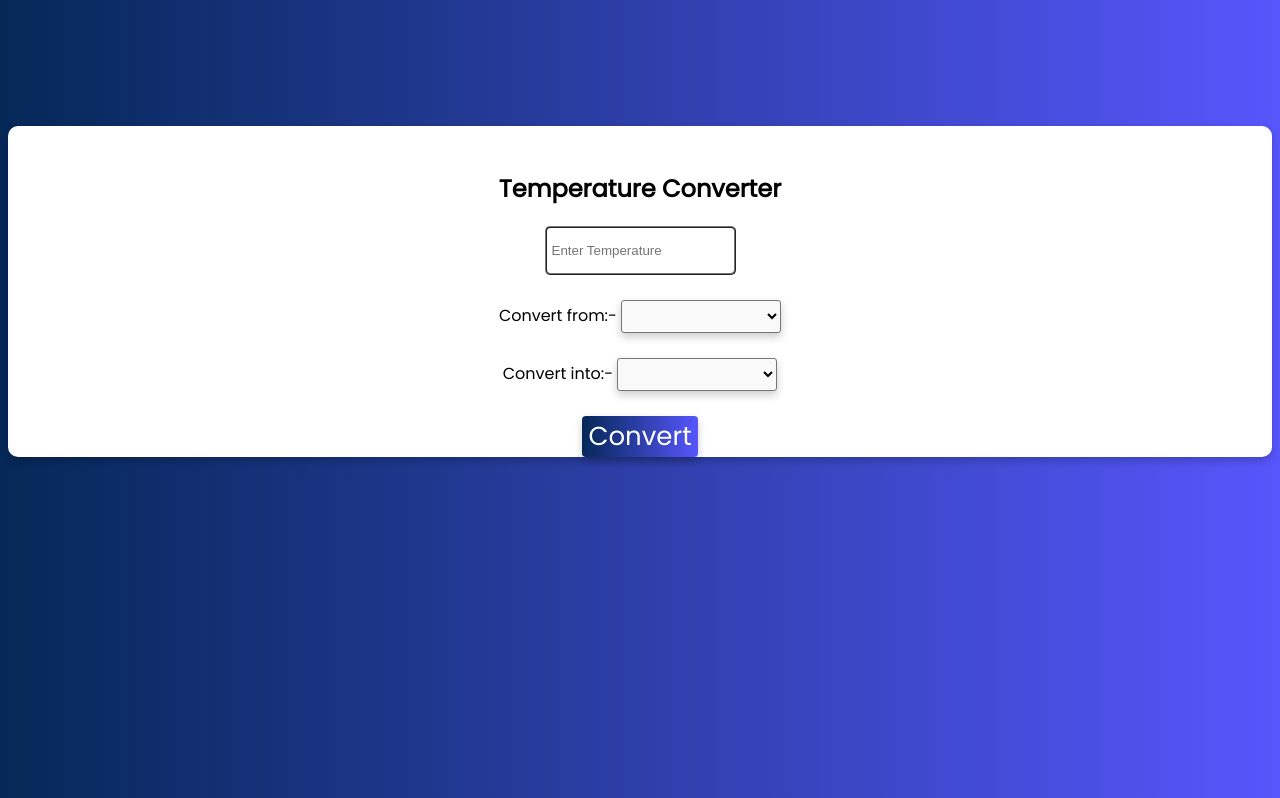
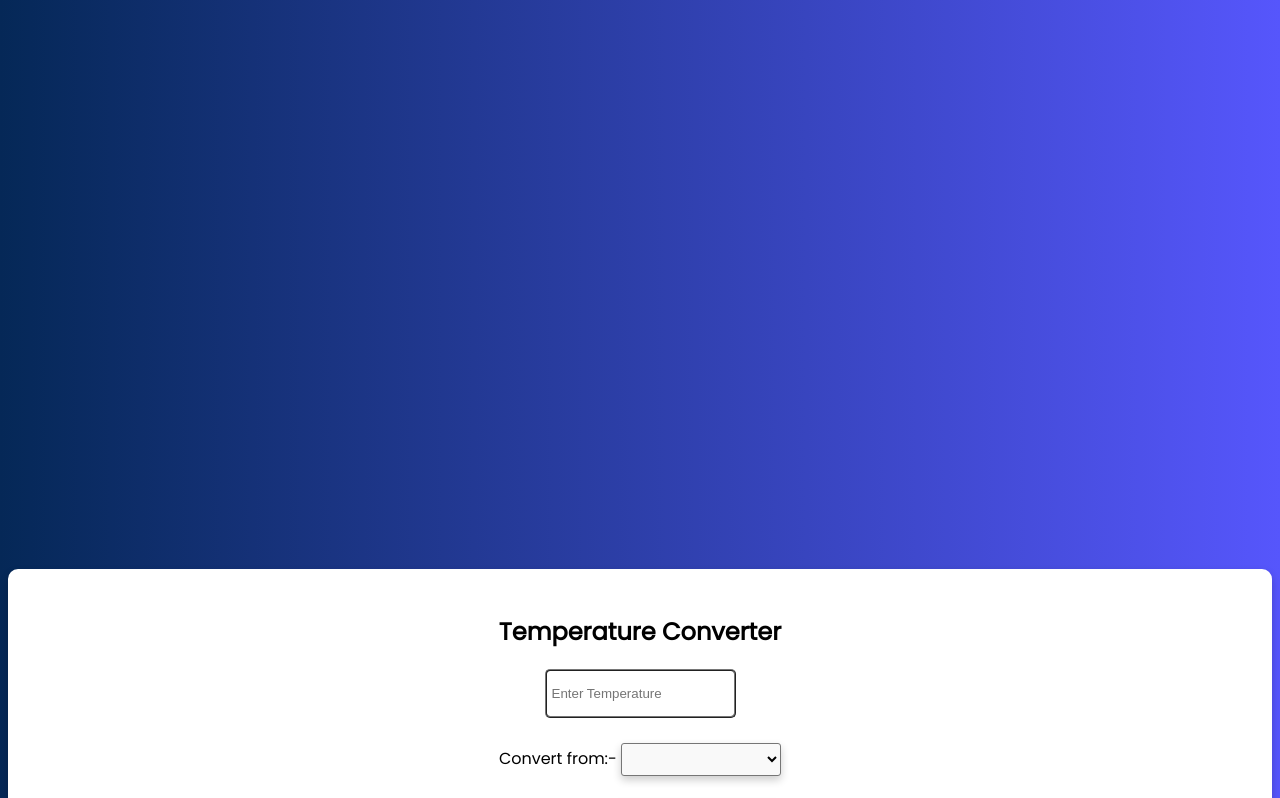
Before and after one commit to pavan710/TEMPERATURE-CONVERTER, a plain HTML site: page index.html in a window 1280 px wide. Shown: the top 798 px of the page. Drawn offline with Linux system fonts and the light colour scheme.

Commit message:
Update index.html

```diff
--- a/index.html
+++ b/index.html
@@ -22,7 +22,7 @@
             height: auto;
             background-color: white;
             width: auto;
-            margin-top: 10%;
+            margin-top: 45%;
             border-radius: 10px;
             box-shadow: 0 4px 8px 0 rgba(0,0,0,0.2);
         }
@@ -74,6 +74,7 @@
         <button onclick="convertTemperature()">Convert</button>
         <br>
         <p id="conversionResult"></p>
+        <br> <br>
 
     </div>
 </center>
```
